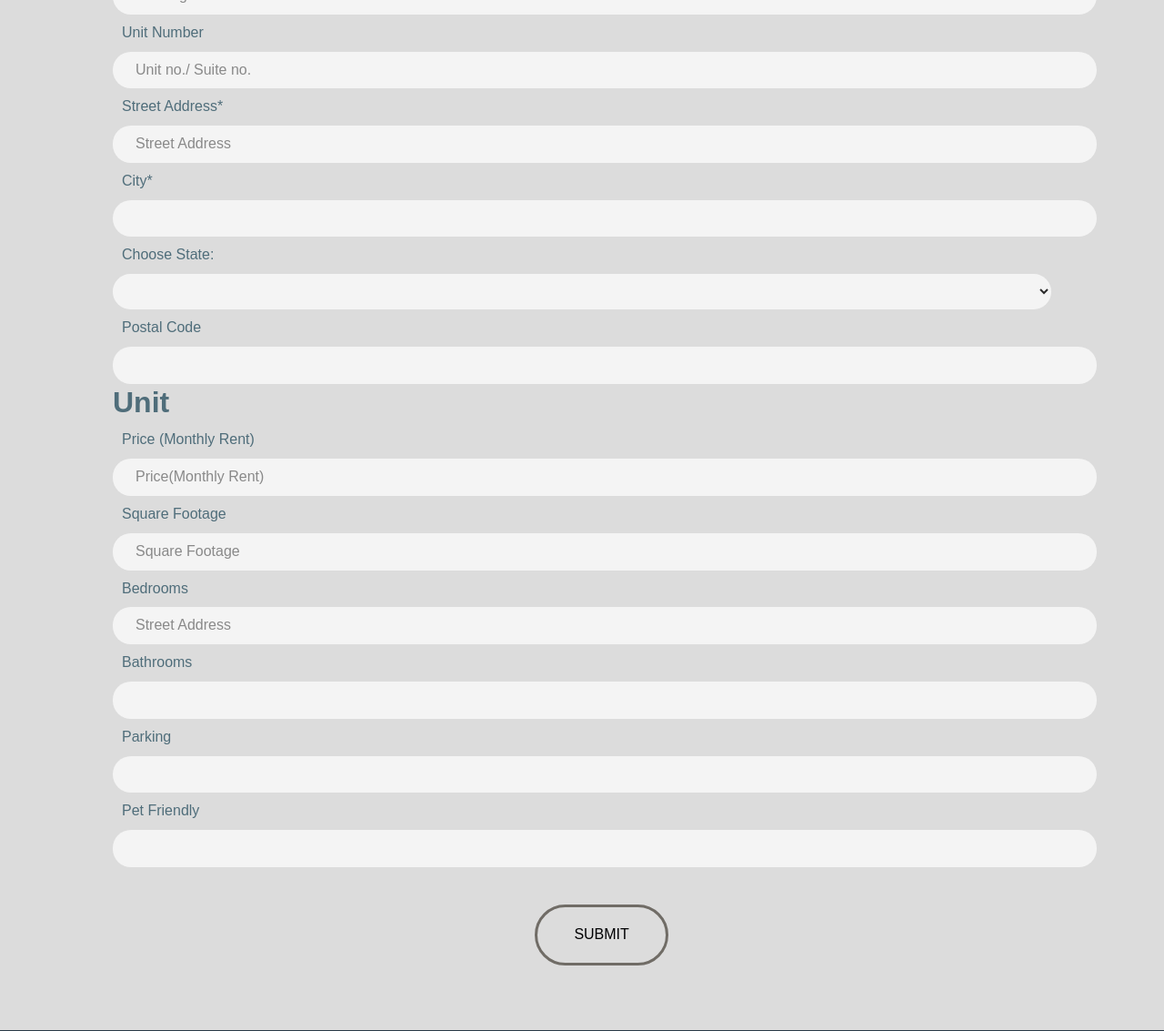
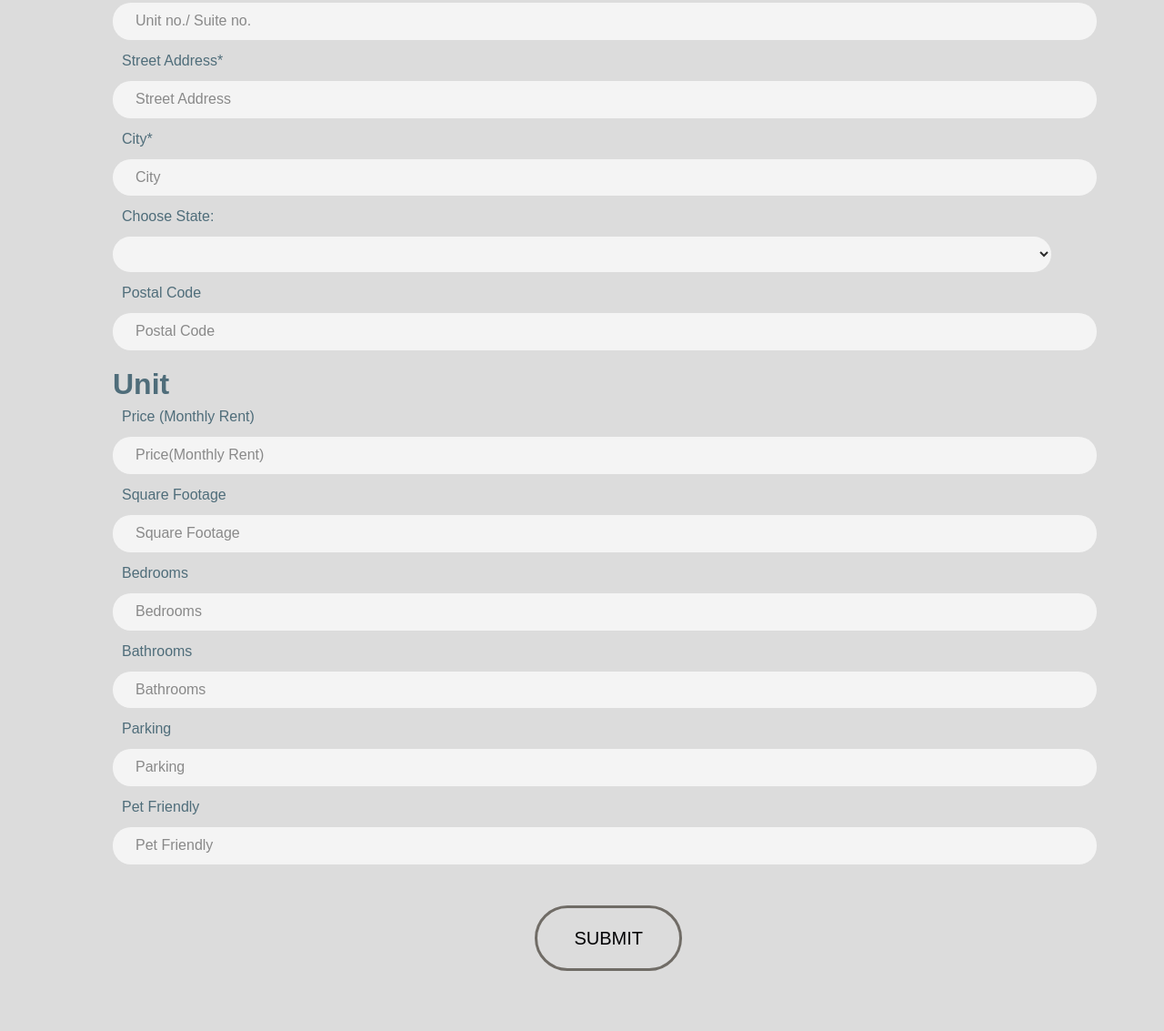
Before and after one commit to Princy0/Project, a plain HTML site: page landlords.html in a window 1280 px wide. Shown: the part 946-2079 px from the top of the page at 91% size. Drawn offline with Linux system fonts and the light colour scheme.

Commit message:
hello commit

```diff
--- a/assets/css/style.css
+++ b/assets/css/style.css
@@ -24,7 +24,13 @@ p{
 
 }
 
-
+    .center{
+        text-align: center;
+    }
+    label .error{
+        color: red;
+        font-weight: bold;
+    }
     /*body {*/
     /*    background-color: var(--primColor);*/
     /*    font-family: Arial, Helvetica, sans-serif;*/
--- a/landlords.html
+++ b/landlords.html
@@ -3,10 +3,21 @@
 <head>
     <meta charset="UTF-8">
     <title>Landlords</title>
+    <script src="assets/js/lib/jquery-2.1.4.js"></script>
+    <script src="assets/js/lib/jquery.validate.js"></script>
+<!--    <script src="assets/js/lib/jquery.mobile-1.4.5.js"></script>-->
+    <link rel="stylesheet" href="assets/css/lib/jquery.mobile-1.4.5.css">
     <link rel="stylesheet" type="text/css" href="assets/css/style.css" />
-    <link rel="stylesheet" href="assets/css/lib/jquery.mobile-1.4.5.css">
-</head>
+
+    <script src="assets/js/database.js"></script>
+    <script src="assets/js/DAL.js"></script>
+    <script src="assets/js/eventclass.js"></script>
+    <script src="assets/js/facade.js"></script>
+    <script src="assets/js/util.js"></script>
+    <script src="assets/js/global.js"></script>
+    </head>
 <body>
+<div id="landLordPage" data-role="page">
 <header class="header">
     <div class="wrapper">
         <h1>RentGuide</h1>
@@ -47,21 +58,21 @@
 <p class="contentone">RentGuide will accept offer of renting their houses. As per our expertise of Selling and Renting we will make sure your home is all good to sell or rent.
 Just need to fillup this Form and Owners and Lanlords are Welcomed to join our RentGuide Family.</p>
 
-<form class="form">
+<form class="form" id="frmLandlord">
     <h2>Contact Info</h2>
 
     <div class="row">
         <div class="col">
             <label>First Name : </label>
-            <input type="text" class="form-control" placeholder="First name">
+            <input type="text"  id="txtFirstName" class="form-control" placeholder="First name">
         </div>
         <div class="col">
             <label>Last Name : </label>
-            <input type="text" class="form-control" placeholder="Last name">
+            <input type="text" id="txtLastName" class="form-control" placeholder="Last name">
         </div>
         <div class="col">
             <label>Email ID : </label>
-            <input type="email" class="form-control" placeholder="xyz@gmail.com">
+            <input type="email"  id="txtEmailId" class="form-control" placeholder="xyz@gmail.com">
         </div>
     </div>
     <h2>Address</h2>
@@ -76,7 +87,7 @@ Just need to fillup this Form and Owners and Lanlords are Welcomed to join our R
     </div>
         <div class="form-group">
             <label for ="UnitNo">Unit Number</label>
-            <input type="text" class="form-control" id="UnitNo" placeholder="Unit no./ Suite no.">
+            <input type="number" class="form-control" id="UnitNo" placeholder="Unit no./ Suite no.">
         </div>
     <div class="form-group">
         <label for="streetAddress">Street Address*</label>
@@ -85,7 +96,7 @@ Just need to fillup this Form and Owners and Lanlords are Welcomed to join our R
     <div class="form-row">
         <div class="form-group ">
             <label for="inputCity">City*</label>
-            <input type="text" class="form-control" id="inputCity">
+            <input type="text" class="form-control" id="inputCity" placeholder="City">
         </div>
         <div class="form-group ">
             <label for="cmbState"> Choose State:</label>
@@ -94,41 +105,41 @@ Just need to fillup this Form and Owners and Lanlords are Welcomed to join our R
         </div>
         <div class="form-group ">
             <label for="postalCode">Postal Code</label>
-            <input type="text" class="form-control" id="postalCode">
+            <input type="text" class="form-control" id="postalCode" placeholder="Postal Code">
         </div>
     </div>
-
+<br>
 <h1>
     Unit
 </h1>
     <div class="form-group">
         <label for="price">Price (Monthly Rent)</label>
-        <input type="text" class="form-control" id="price" placeholder="Price(Monthly Rent)">
+        <input type="number" class="form-control" id="price" placeholder="Price(Monthly Rent)">
     </div>
     <div class="form-group">
         <label for ="squareFootage">Square Footage</label>
-        <input type="text" class="form-control" id="squareFootage" placeholder="Square Footage">
+        <input type="number" class="form-control" id="squareFootage" placeholder="Square Footage">
     </div>
     <div class="form-group">
         <label for="bedRooms">Bedrooms</label>
-        <input type="text" class="form-control" id="bedRooms" placeholder="Street Address">
+        <input type="number" class="form-control" id="bedRooms" placeholder="Bedrooms">
     </div>
     <div class="form-row">
         <div class="form-group ">
             <label for="bathrooms">Bathrooms</label>
-            <input type="text" class="form-control" id="bathrooms">
+            <input type="number" class="form-control" id="bathrooms" placeholder="Bathrooms">
         </div>
         <div class="form-group ">
             <label for="parking">Parking</label>
-            <input type="text" class="form-control" id="parking">
+            <input type="text" class="form-control" id="parking" placeholder="Parking">
         </div>
         <div class="form-group ">
             <label for="petFriendly">Pet Friendly</label>
-            <input type="text" class="form-control" id="petFriendly">
+            <input type="text" class="form-control" id="petFriendly" placeholder="Pet Friendly">
         </div>
     </div>
     <br>
-    <button class="btnSubmit">
+    <button class="btnSubmit" id="btnSubmits" name="btnSubmits">
         Submit
         <span class="first"></span>
         <span class="second"></span>
@@ -143,7 +154,7 @@ Just need to fillup this Form and Owners and Lanlords are Welcomed to join our R
 
 <br>
 
-</body>
+
 <footer class="footer">
     <nav class="menuone">
         <div class="wrapper">
@@ -163,4 +174,6 @@ Just need to fillup this Form and Owners and Lanlords are Welcomed to join our R
         <p>&copy; <a href="#">RentGuide</a>. All rights reserved 2023.</p>
     </div>
 </footer>
+</div>
+</body>
 </html>
```
Also changed, not shown: FAQ.html (+6 -1 lines), about.html (+6 -0 lines), book.html (+6 -0 lines), contact.html (+6 -0 lines), index.html (+8 -0 lines), login.html (+6 -0 lines), tenant.html (+6 -0 lines).
